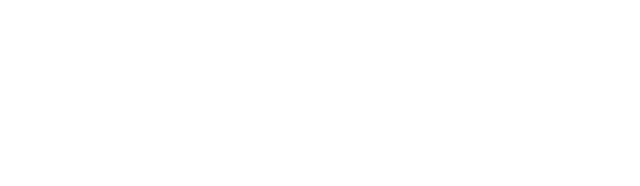
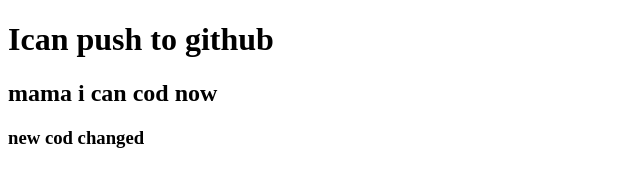
Before and after one commit to Shakibmahamud1/my-seven-repo, a plain HTML site: page index.html in a window 1280 px wide. Shown: the whole page, without its empty margins (0-640 px from the left). Drawn offline with Linux system fonts and the light colour scheme.

Commit message:
added header

```diff
--- a/index.html
+++ b/index.html
@@ -7,6 +7,8 @@
     <title>my seven github repo</title>
 </head>
 <body>
-
+<h1>Ican push to github</h1>
+<h2>mama i can cod now</h2>
+<h3>new cod changed</h3>
 </body>
 </html>
```
